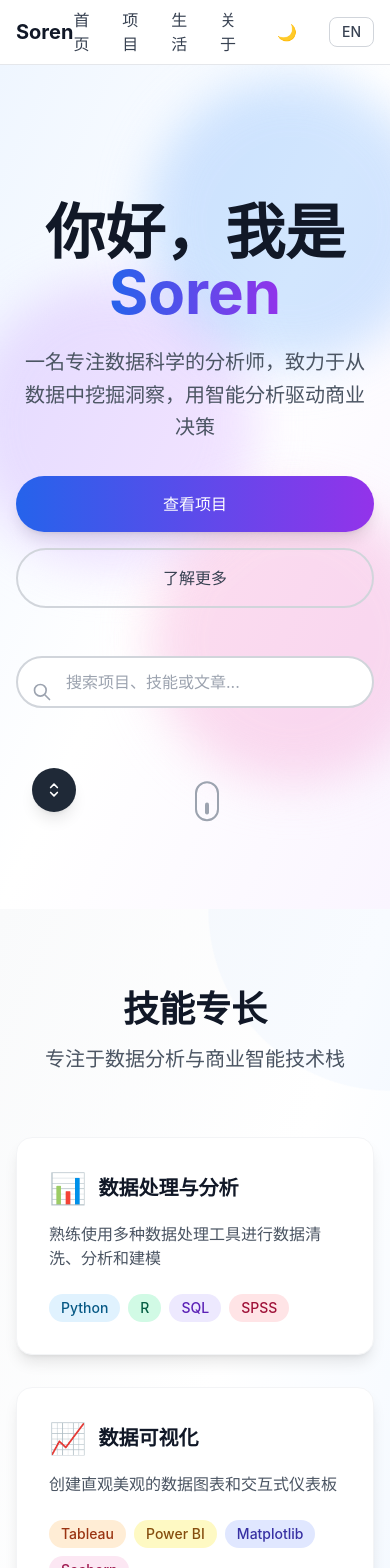
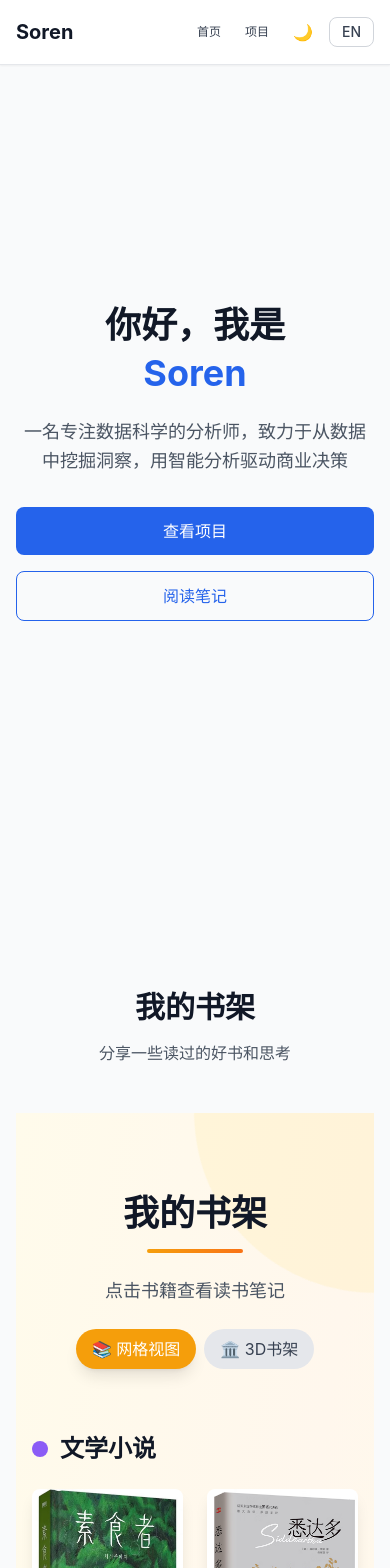
Before and after one commit to shallow157/soren-portfolio, a Next.js app: page / in a window 390 px wide. Shown: the top 1568 px of the page. Built offline with nearby package versions, Linux system fonts and the light colour scheme.

Commit message:
Fix mobile display issues: add mobile detection, simplified mobile layout, and responsive navigation

```diff
--- a/src/components/Layout.tsx
+++ b/src/components/Layout.tsx
@@ -1,4 +1,4 @@
-import React, { ReactNode, useEffect } from 'react'
+import React, { ReactNode } from 'react'
 import { useRouter } from 'next/router'
 import { useTheme } from '@/contexts/ThemeContext'
 import { useLanguage } from '@/contexts/LanguageContext'
@@ -12,30 +12,18 @@ export default function Layout({ children }: LayoutProps) {
   const { language, toggleLanguage, t } = useLanguage()
   const router = useRouter()
 
-  // 只在路由变化时滚动到顶部，语言切换时不滚动
-  useEffect(() => {
-    const handleRouteChange = (url: string) => {
-      // 如果只是语言切换（路径相同），不滚动
-      if (url === router.asPath) return
-      window.scrollTo(0, 0)
-    }
-
-    router.events.on('routeChangeComplete', handleRouteChange)
-    return () => {
-      router.events.off('routeChangeComplete', handleRouteChange)
-    }
-  }, [router])
-
+  // 导航项配置
   const navItems = [
     { name: t('首页', 'Home'), href: '/' },
-    { name: t('项目', 'Projects'), href: '#projects' },
+    { name: t('项目', 'Projects'), href: '/projects' },
     { name: t('生活', 'Life'), href: '/life' },
-    { name: t('关于', 'About'), href: '#about' },
   ]
 
+  // 完全移除滚动相关的 useEffect
+
   return (
-    <div className="min-h-screen transition-colors duration-300 bg-gray-50 dark:bg-gray-900">
-      <nav className="shadow-sm border-b transition-colors duration-300 bg-white dark:bg-gray-800 border-gray-200 dark:border-gray-700">
+    <div className="min-h-screen bg-gray-50 dark:bg-gray-900 transition-colors">
+      <nav className="bg-white dark:bg-gray-800 shadow-sm border-b border-gray-200 dark:border-gray-700 sticky top-0 z-50">
         <div className="max-w-7xl mx-auto px-4 sm:px-6 lg:px-8">
           <div className="flex justify-between items-center h-16">
             <div className="flex items-center">
@@ -44,12 +32,26 @@ export default function Layout({ children }: LayoutProps) {
               </h1>
             </div>
 
-            <div className="flex items-center space-x-6">
+            {/* 桌面端导航 */}
+            <div className="hidden md:flex items-center space-x-6">
               {navItems.map((item) => (
                 <a
                   key={item.name}
                   href={item.href}
                   className="transition-colors hover:text-blue-600 dark:hover:text-blue-400 text-gray-700 dark:text-gray-300"
+                >
+                  {item.name}
+                </a>
+              ))}
+            </div>
+
+            {/* 移动端导航 */}
+            <div className="md:hidden flex items-center space-x-2">
+              {navItems.slice(0, 2).map((item) => (
+                <a
+                  key={item.name}
+                  href={item.href}
+                  className="text-xs px-2 py-1 rounded transition-colors hover:text-blue-600 dark:hover:text-blue-400 text-gray-700 dark:text-gray-300"
                 >
                   {item.name}
                 </a>
--- /dev/null
+++ b/src/hooks/useMobile.ts
@@ -0,0 +1,25 @@
+import { useState, useEffect } from 'react'
+
+export function useMobile() {
+  const [isMobile, setIsMobile] = useState(false)
+  const [isLoaded, setIsLoaded] = useState(false)
+
+  useEffect(() => {
+    const checkMobile = () => {
+      const userAgent = navigator.userAgent || navigator.vendor || (window as any).opera
+      const mobileRegex = /Android|webOS|iPhone|iPad|iPod|BlackBerry|IEMobile|Opera Mini/i
+      const isMobileDevice = mobileRegex.test(userAgent)
+      const isSmallScreen = window.innerWidth < 768
+
+      setIsMobile(isMobileDevice || isSmallScreen)
+      setIsLoaded(true)
+    }
+
+    checkMobile()
+    window.addEventListener('resize', checkMobile)
+
+    return () => window.removeEventListener('resize', checkMobile)
+  }, [])
+
+  return { isMobile, isLoaded }
+}
--- a/src/pages/index.tsx
+++ b/src/pages/index.tsx
@@ -9,9 +9,11 @@ import SearchBar from '../components/SearchBar'
 import BackToTop from '../components/BackToTop'
 import KeyboardShortcutsHelp from '../components/KeyboardShortcutsHelp'
 import { useKeyboardShortcuts, defaultShortcuts } from '../hooks/useKeyboardShortcuts'
+import { useMobile } from '../hooks/useMobile'
 
 export default function Home() {
   const { t } = useLanguage()
+  const { isMobile, isLoaded } = useMobile()
   const [formData, setFormData] = useState({
     name: '',
     email: '',
@@ -132,6 +134,90 @@ export default function Home() {
     } finally {
       setIsSubmitting(false)
     }
+  }
+
+  // 移动端加载状态
+  if (!isLoaded) {
+    return (
+      <Layout>
+        <div className="min-h-screen flex items-center justify-center">
+          <div className="text-center">
+            <div className="w-8 h-8 border-4 border-blue-500 border-t-transparent rounded-full animate-spin mx-auto mb-4"></div>
+            <p className="text-gray-600 dark:text-gray-400">加载中...</p>
+          </div>
+        </div>
+      </Layout>
+    )
+  }
+
+  // 移动端简化版本
+  if (isMobile) {
+    return (
+      <Layout>
+        {/* 移动端简化Hero区域 */}
+        <div className="min-h-screen flex items-center justify-center px-4 py-20">
+          <div className="text-center max-w-lg">
+            <h1 className="text-4xl font-bold text-gray-900 dark:text-white mb-6">
+              {t('你好，我是', 'Hello, I am')}
+              <span className="text-blue-600 dark:text-blue-400 block mt-2">Soren</span>
+            </h1>
+
+            <p className="text-lg text-gray-600 dark:text-gray-300 mb-8 leading-relaxed">
+              {t(
+                '一名专注数据科学的分析师，致力于从数据中挖掘洞察，用智能分析驱动商业决策',
+                'A data science analyst focused on extracting insights from data and driving business decisions through intelligent analysis'
+              )}
+            </p>
+
+            <div className="flex flex-col gap-4 mb-12">
+              <Link
+                href="/projects"
+                className="bg-blue-600 hover:bg-blue-700 text-white px-6 py-3 rounded-lg transition-colors text-center"
+              >
+                {t('查看项目', 'View Projects')}
+              </Link>
+              <Link
+                href="/life"
+                className="border border-blue-600 text-blue-600 hover:bg-blue-50 dark:hover:bg-blue-900/20 px-6 py-3 rounded-lg transition-colors text-center"
+              >
+                {t('阅读笔记', 'Reading Notes')}
+              </Link>
+            </div>
+          </div>
+        </div>
+
+        {/* 移动端简化书架区域 */}
+        <div className="py-20 px-4">
+          <div className="text-center mb-12">
+            <h2 className="text-3xl font-bold text-gray-900 dark:text-white mb-4">
+              {t('我的书架', 'My Bookshelf')}
+            </h2>
+            <p className="text-gray-600 dark:text-gray-400">
+              {t('分享一些读过的好书和思考', 'Sharing some good books and thoughts')}
+            </p>
+          </div>
+          <BookshelfSection />
+        </div>
+
+        {/* 移动端简化联系区域 */}
+        <div className="py-20 px-4 bg-gray-50 dark:bg-gray-800">
+          <div className="text-center max-w-lg mx-auto">
+            <h2 className="text-3xl font-bold text-gray-900 dark:text-white mb-4">
+              {t('联系我', 'Contact Me')}
+            </h2>
+            <p className="text-gray-600 dark:text-gray-400 mb-8">
+              {t('有任何想法或合作机会，欢迎联系', 'Feel free to reach out for any ideas or collaboration opportunities')}
+            </p>
+            <a
+              href="mailto:your-email@example.com"
+              className="bg-blue-600 hover:bg-blue-700 text-white px-6 py-3 rounded-lg transition-colors inline-block"
+            >
+              {t('发送邮件', 'Send Email')}
+            </a>
+          </div>
+        </div>
+      </Layout>
+    )
   }
 
   return (
```
